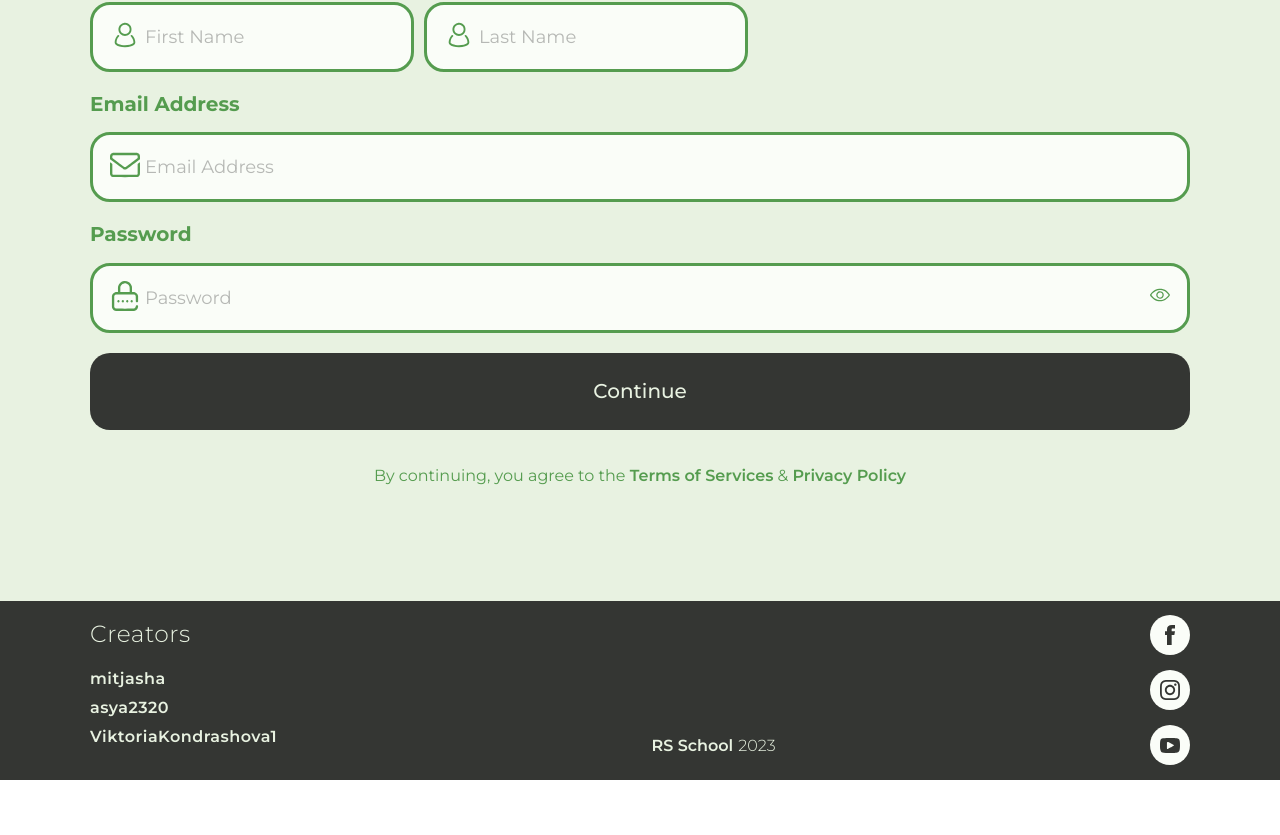
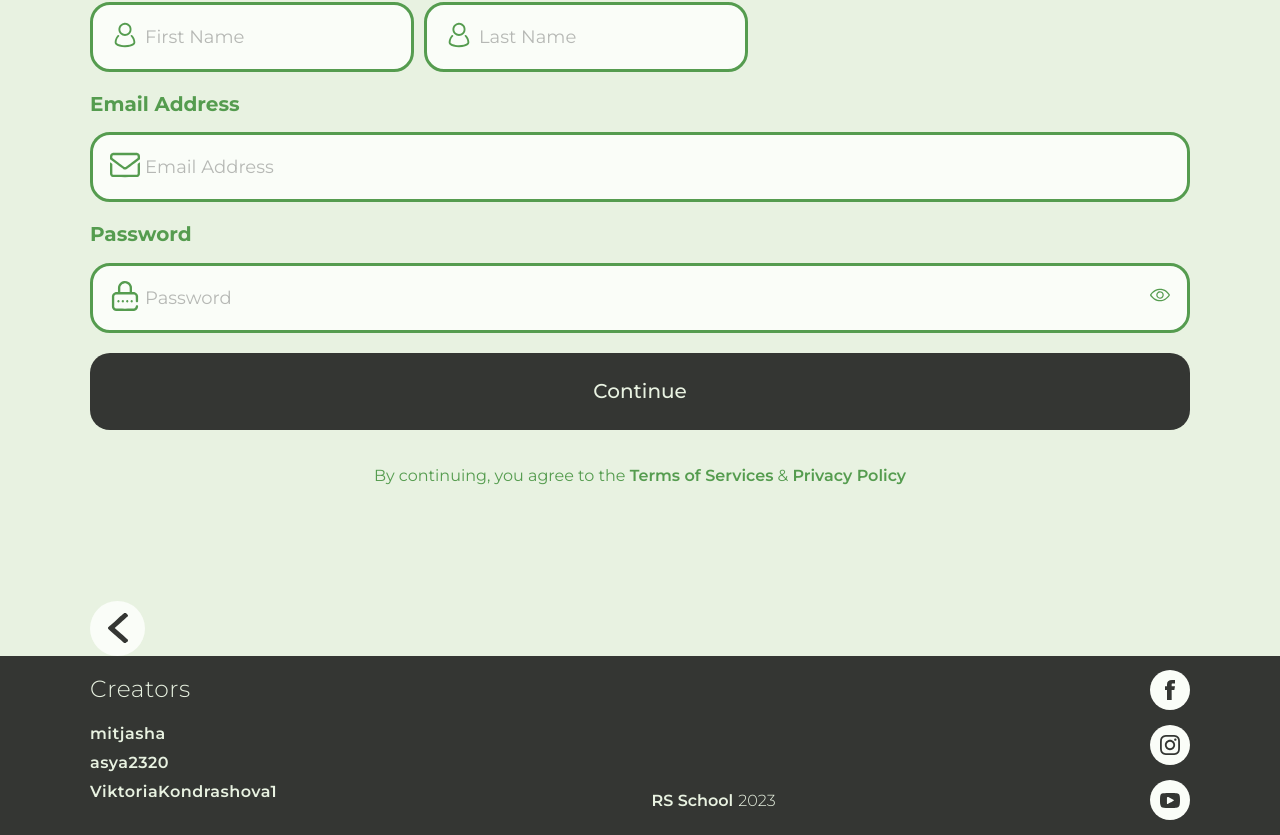
Before and after one commit to mitjasha/avocado, a React (Create React App) app: page / in a window 1280 px wide. Shown: the part 369-1204 px from the top of the page. Before the commit the page ends 1149 px from the top, so only its background shows below. Built offline with nearby package versions, Linux system fonts and the light colour scheme.

Commit message:
feat: add back button component

```diff
--- /dev/null
+++ b/src/components/Buttons/BackButton/BackButton.scss
@@ -0,0 +1,25 @@
+@import "../../../variables.scss";
+
+.back-btn {
+  display: flex;
+  width: 55px;
+  height: 55px;
+  background-color: $light-color;
+  border-radius: 50%;
+  justify-content: center;
+  align-items: center;
+
+  &-icon {
+    background: url(../../../assets//svg/arrow.svg) no-repeat;
+    width: 20px;
+    height: 30px;
+  }
+
+  &:hover {
+    background-color: $dark-color;
+  }
+
+  &:hover .back-btn-icon {
+    background: url(../../../assets//svg/arrow-light.svg) no-repeat;
+  }
+}
--- /dev/null
+++ b/src/components/Buttons/BackButton/BackButton.tsx
@@ -0,0 +1,23 @@
+import React from "react";
+import "./BackButton.scss";
+
+export interface BackButtonProps {
+  children?: React.ReactNode;
+  to?: string;
+  onClick?: () => void;
+}
+
+const BackButton: React.FC<BackButtonProps> = ({
+  to,
+  children,
+  onClick,
+  ...attrs
+}) => {
+  return (
+    <a href="/" rel="noopener noreferrer" className="back-btn" {...attrs}>
+      <div className="back-btn-icon" />
+    </a>
+  );
+};
+
+export default BackButton;
--- a/src/pages/RegistrationScreen/RegistrationScreen.tsx
+++ b/src/pages/RegistrationScreen/RegistrationScreen.tsx
@@ -3,6 +3,7 @@ import RegInput from "../../components/RegInput/RegInput";
 import hideIcon from "../../assets/svg/reg-hide.svg";
 import showIcon from "../../assets/svg/reg-show.svg";
 import Button from "../../components/Buttons/Button/Button";
+import BackButton from "../../components/Buttons/BackButton/BackButton";
 import "./RegistrationScreen.scss";
 
 const RegistrationScreen: React.FC = () => {
@@ -70,6 +71,9 @@ const RegistrationScreen: React.FC = () => {
           <a href="/">Privacy Policy</a>
         </p>
       </div>
+      <div className="container">
+        <BackButton />
+      </div>
     </div>
   );
 };
```
Also changed, not shown: src/assets/svg/arrow-light.svg (added), src/assets/svg/arrow.svg (added).
